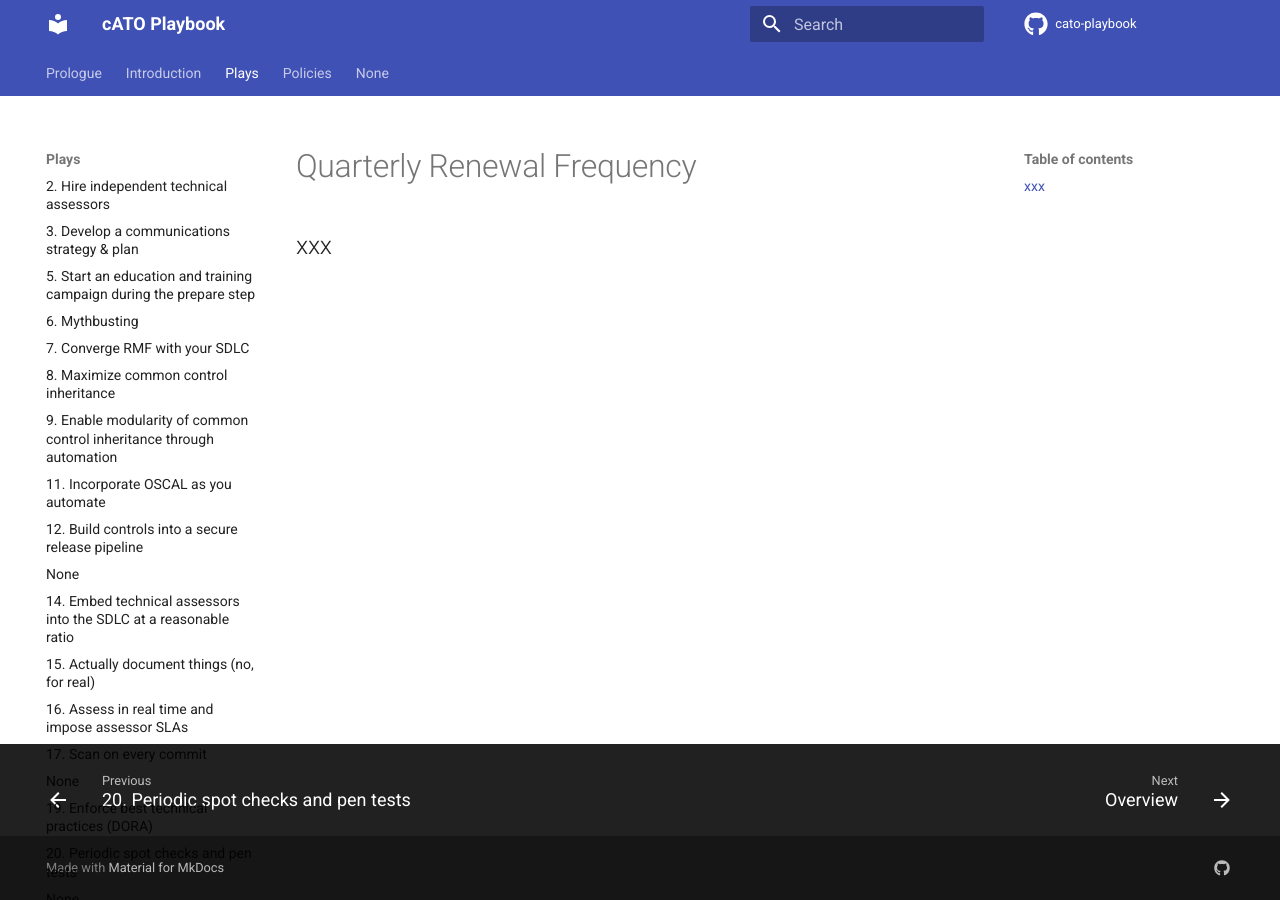
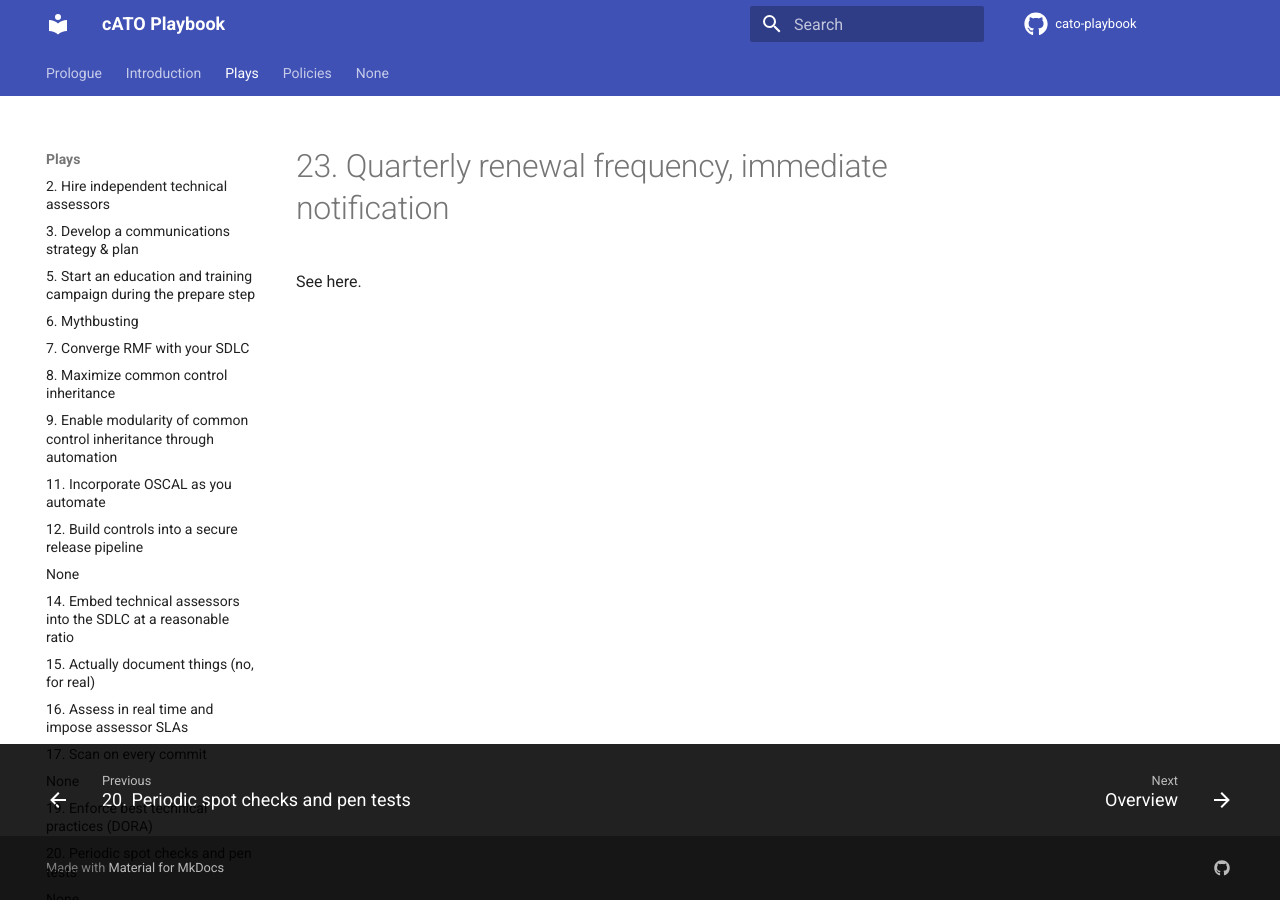
Before and after one commit to rise8-us/cato-playbook, an MkDocs documentation site: the page built from docs/renewal.md, in a window 1280 px wide. Built offline with MkDocs 1.6.1 and Material for MkDocs 9.7.7, drawn with Linux system fonts in a browser that asks for light colours; comment, search, counter and statistics services are not loaded.

Commit message:
Update renewal.md

```diff
--- a/docs/renewal.md
+++ b/docs/renewal.md
@@ -1,3 +1,3 @@
-# Quarterly Renewal Frequency
+# 23. Quarterly renewal frequency, immediate notification
 
-## xxx
+See here.
```
